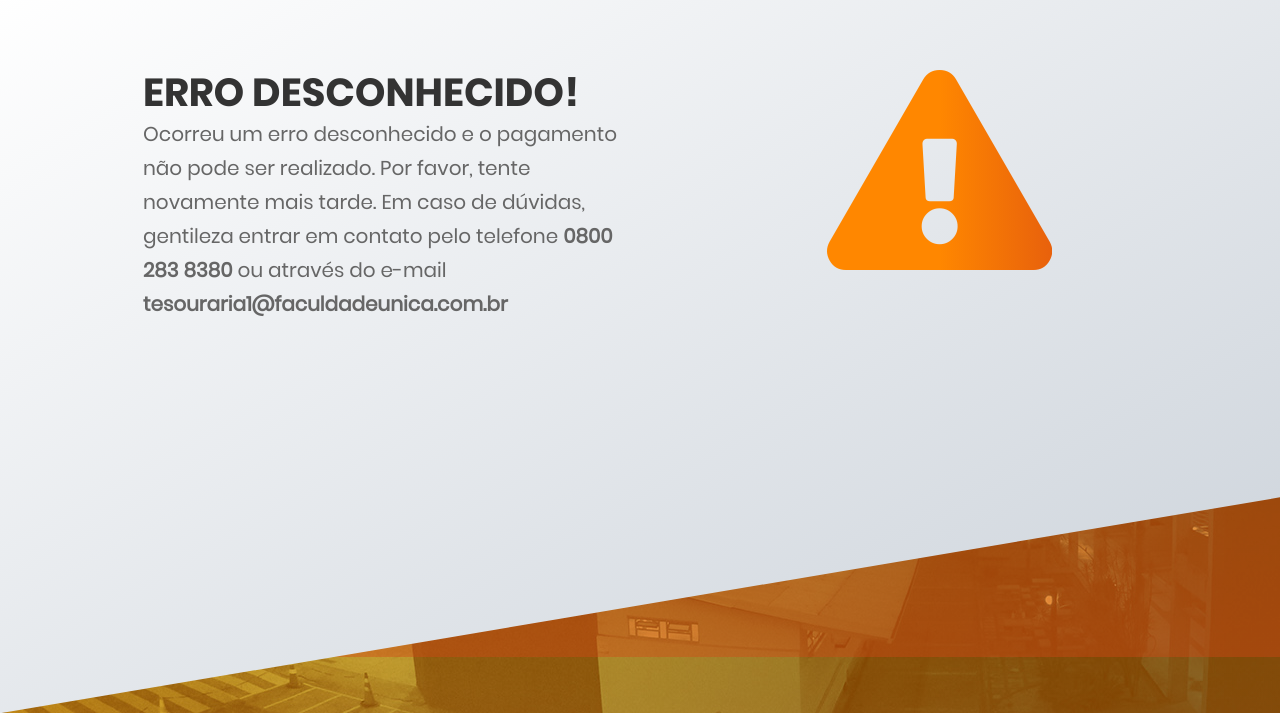
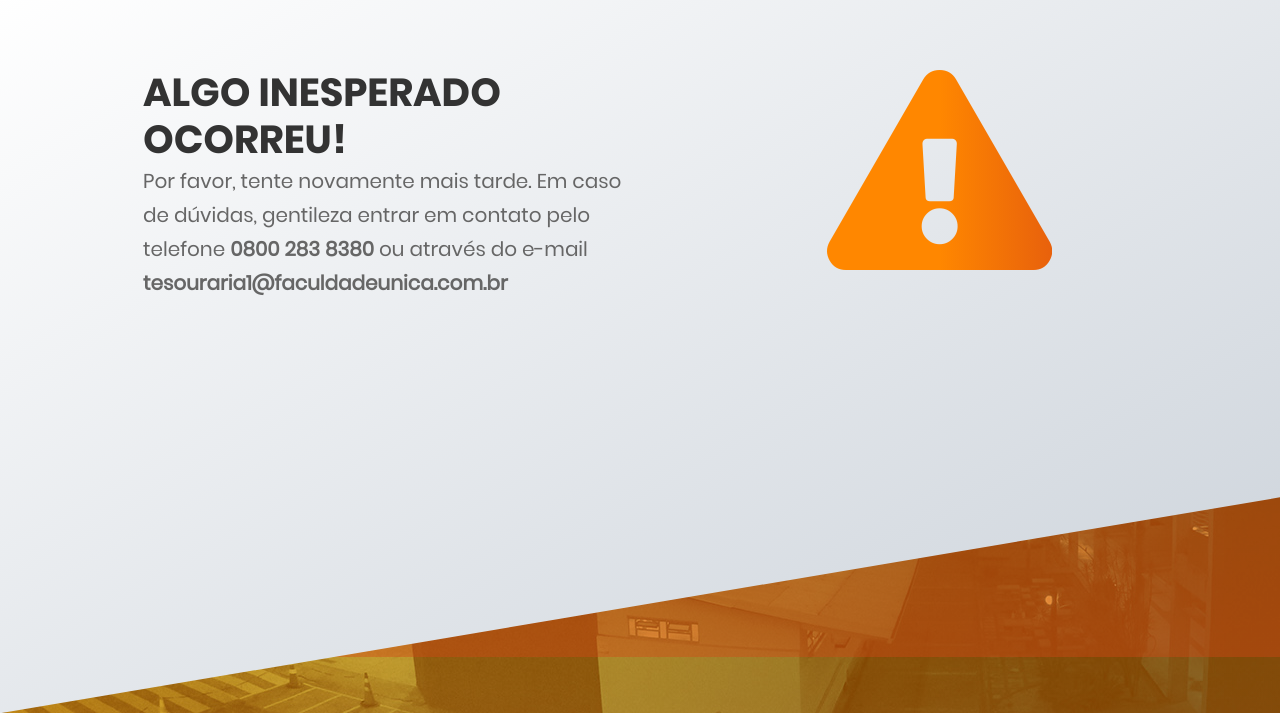
Before and after one commit to jknvlvxs/traineeprominas-html, a plain HTML site: page errodesconhecido.html in a window 1280 px wide. Shown: the part 143-856 px from the top of the page. Drawn offline with nearby package versions, Linux system fonts and the light colour scheme.

Commit message:
Desafio Corrigido - Semana 1

```diff
--- a/errodesconhecido.html
+++ b/errodesconhecido.html
@@ -23,8 +23,8 @@
 <div id="conteudo" class="row">
     <div id="msgretorno" class="col-md-8 col-sm-12">
         <div id="msgtitulo">
-            <h1 class="btnform-form-title p-b">ERRO DESCONHECIDO!</h1>
-            <p>Ocorreu um erro desconhecido e o pagamento não pode ser realizado. Por favor, tente novamente mais tarde. Em caso de dúvidas, gentileza entrar em contato pelo telefone <strong>0800 283 8380</strong> ou através do e-mail <strong>tesouraria1@faculdadeunica.com.br </strong></p>
+            <h1 class="btnform-form-title p-b">ALGO INESPERADO OCORREU!</h1>
+            <p>Por favor, tente novamente mais tarde. Em caso de dúvidas, gentileza entrar em contato pelo telefone <strong>0800 283 8380</strong> ou através do e-mail <strong>tesouraria1@faculdadeunica.com.br </strong></p>
         </div>
         <div id="msgtexto">
         </div>
```
Also changed, not shown: errooperadora.html (+1 -1 lines).
